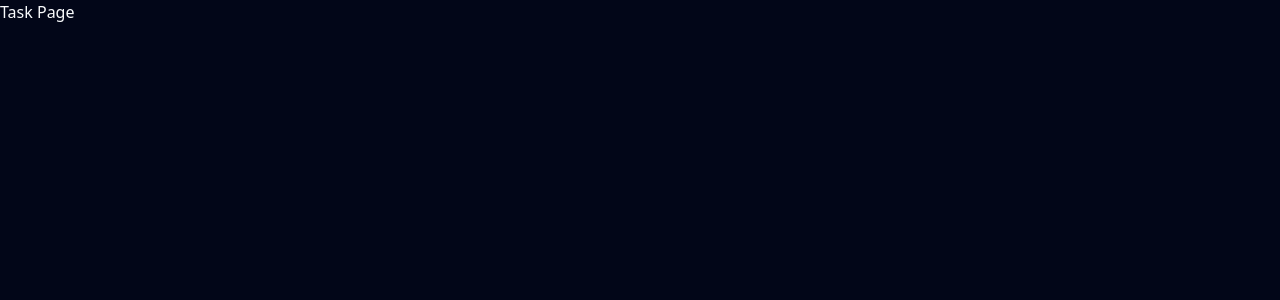
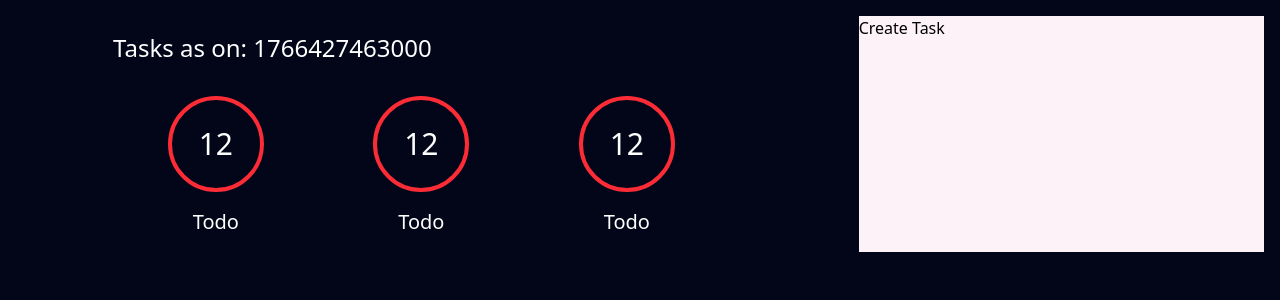
Before and after one commit to junuiui/task-manager, a React (Vite) app in the folder front/: page / in a window 1280 px wide. Shown: the top 300 px of the page. Built offline with nearby package versions, Linux system fonts and the light colour scheme.

Commit message:
left side implemented

```diff
--- /dev/null
+++ b/front/src/components/taskCounter/tasksCounter.tsx
@@ -0,0 +1,18 @@
+export const TasksCoutner = () => {
+    return (
+        <div className="flex flex-col items-center justify-center">
+
+            {/* circle */}
+            <div className="p-6 border-solid border-4 border-red-500 rounded-full mb-4">
+                <div className="min-w-10 min-h-10 text-center justify-center text-white text-3xl leading-10">
+                    12
+                </div>
+            </div>
+
+            {/* text */}
+            <div className="text-white text-xl text-center">
+                Todo
+            </div>
+        </div>
+    )
+};
--- a/front/src/pages/tasks.tsx
+++ b/front/src/pages/tasks.tsx
@@ -1,7 +1,28 @@
+import { TasksCoutner } from '@/components/taskCounter/tasksCounter';
 import type { FC, ReactElement } from 'react';
 
 export const Tasks: FC = (): ReactElement => {
     return (
-        <h1>Task Page</h1>
+        <section className='flex flex-row w-full p-4 gap-8'>
+            {/* sidebar */}
+            <section className='flex basis-2/3 justify-center'>
+                <div className='flex flex-col w-4/5 p-4 '>
+                    <h1 className='text-white font-bol text-2xl mb-8'>
+                        Tasks as on: {Date.now().toString()}
+                    </h1>
+                    <div className='flex justify-around'>
+                        <TasksCoutner />
+                        <TasksCoutner />
+                        <TasksCoutner />
+                    </div>
+                </div>
+            </section>
+
+            {/* sidebar */}
+            <section className='flex basis-1/3 bg-pink-50 text-black'>
+                Create Task
+            </section>
+        </section>
+
     )
 }
```
Also changed, not shown: 1 other file (tests, documents, lock files or other folders).
